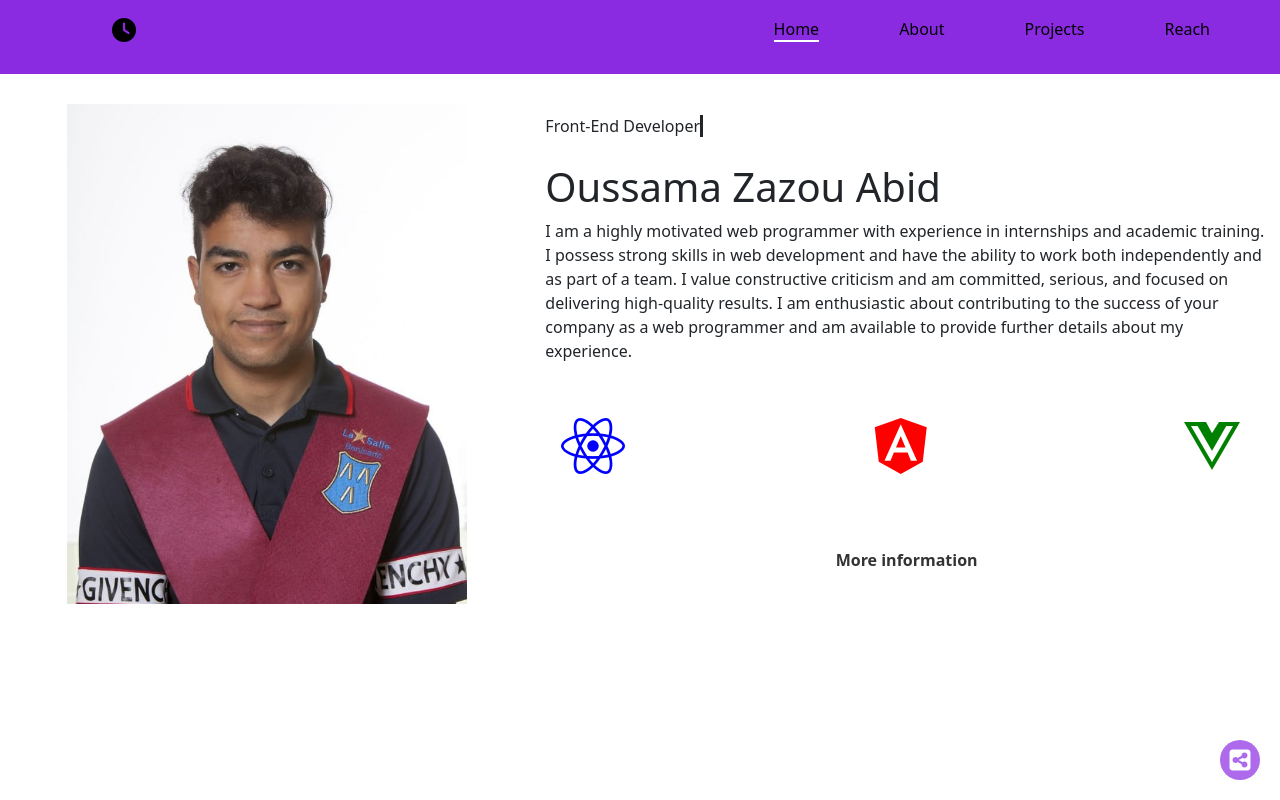
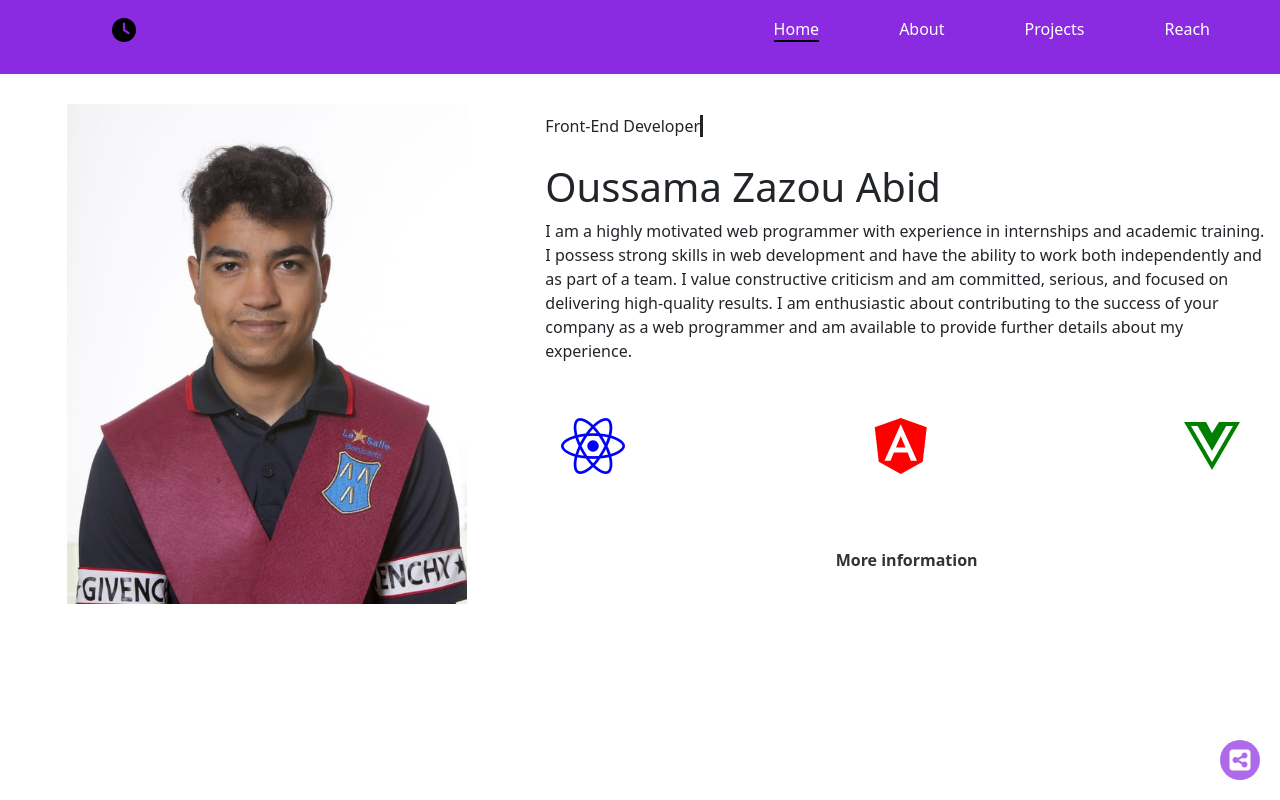
Before and after one commit to zaos22/My-Portfolio, an Angular app: page /home in a window 1280 px wide. In both pictures the pointer is over the link "Home". Built offline with nearby package versions, Linux system fonts and the light colour scheme; no server answers.

Commit message:
Working 100%!

```diff
--- a/src/app/header/header.component.css
+++ b/src/app/header/header.component.css
@@ -98,18 +98,18 @@ a {
 
 header ul li a:hover {
     text-decoration: none;
-    border-bottom: 2px solid white;
+    border-bottom: 2px solid rgb(0, 0, 0);
     /* Cambia el color y el grosor según tus preferencias */
 }
 
 header ul div a:hover {
     text-decoration: none;
-    border-bottom: 2px solid white;
+    border-bottom: 2px solid rgb(0, 0, 0);
     /* Cambia el color y el grosor según tus preferencias */
 }
 
 header ul li a {
-    color: #000000;
+    color: #ffffff;
     font-weight: 500;
     position: relative;
 }
@@ -203,13 +203,13 @@ header ul li a {
 #sidebarMenu a {
     display: block;
     padding: 10px;
-    color: #000;
+    color: #ffffff;
     text-decoration: none;
     transition: background-color 0.3s ease-in-out;
 }
 
 #sidebarMenu a:hover {
-    background-color: #ffffff;
+    background-color: #000000;
 }
 
 #sidebarMenu .close-btn {
```
